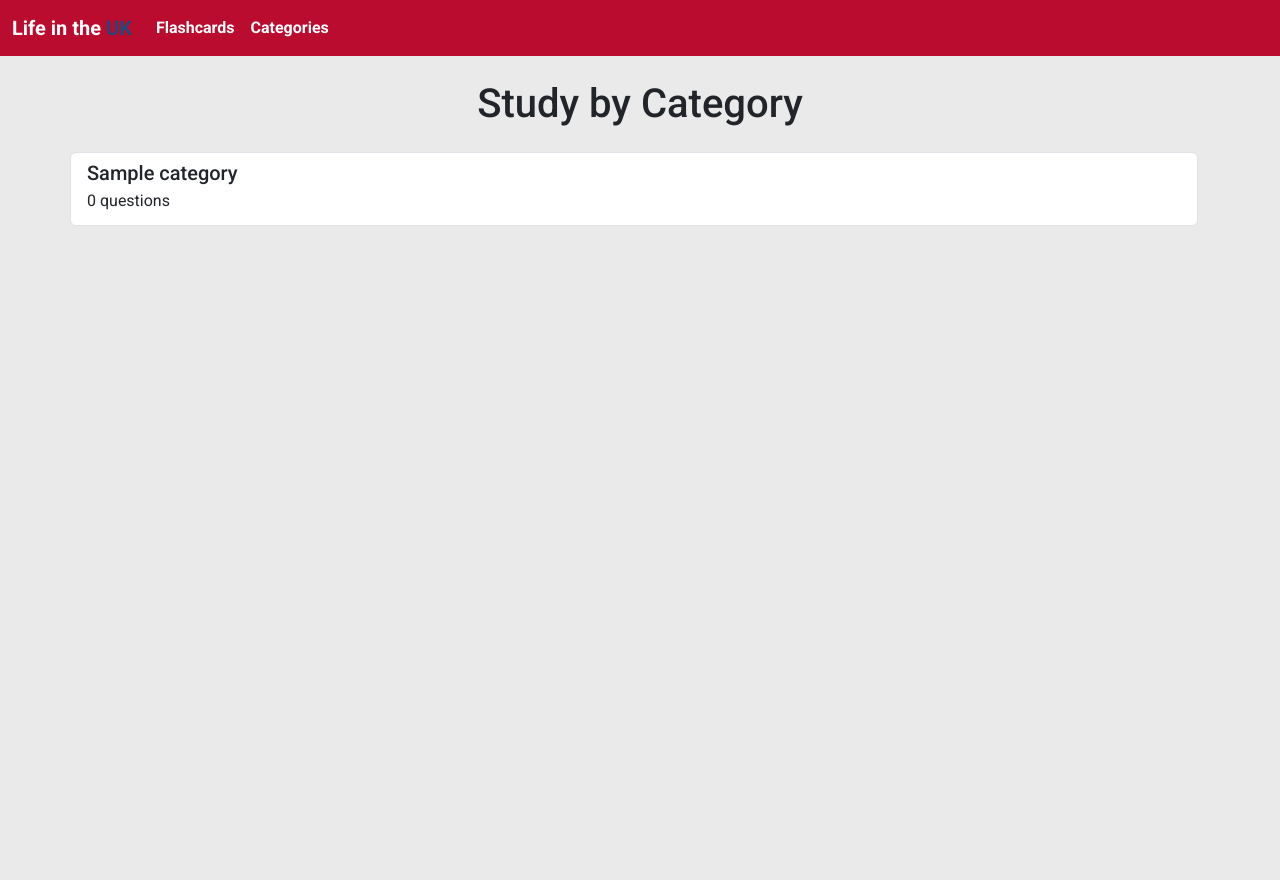
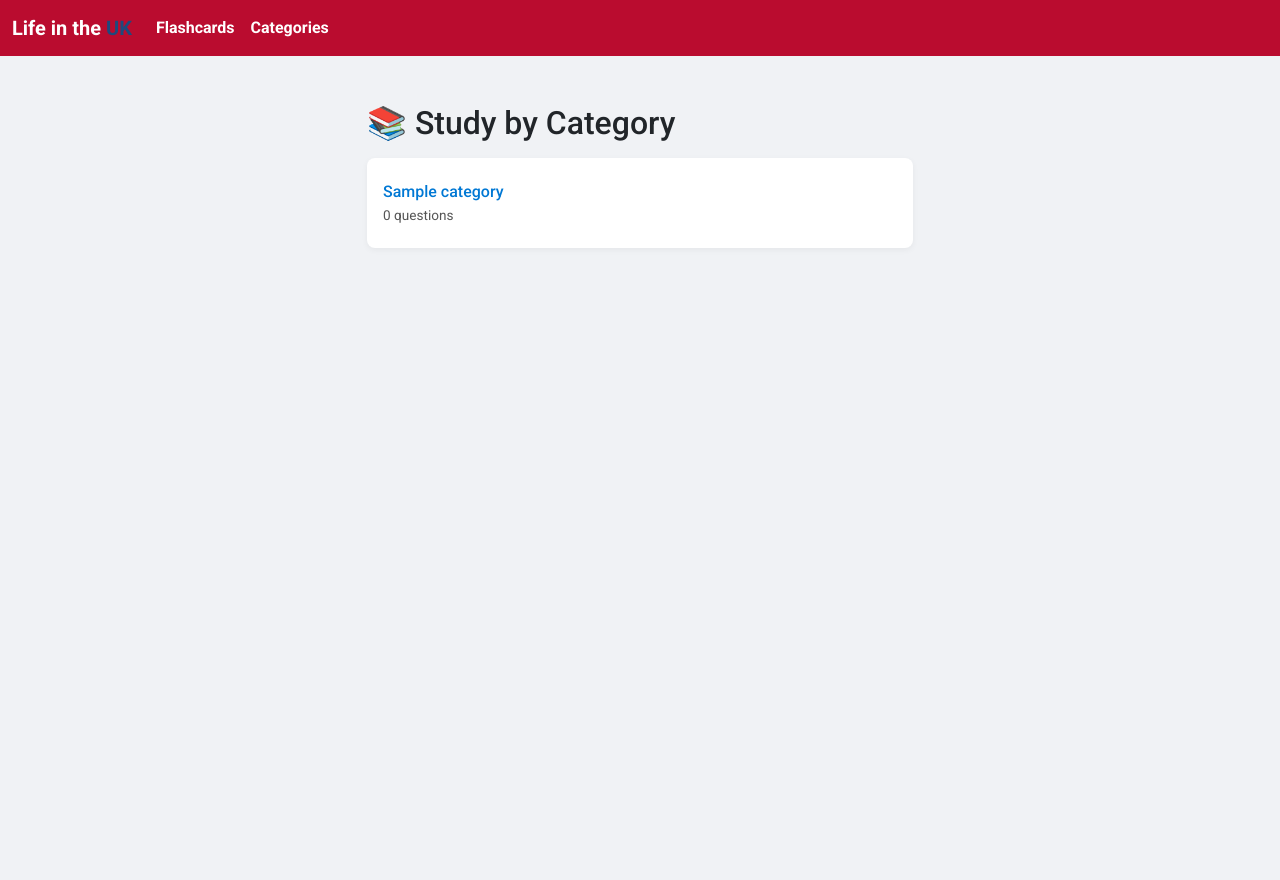
Before and after one commit to gerasoa/life-in-the-uk-prep, a Django app: page /quiz/ in a window 1280 px wide. Run offline with Django 5.2, Linux system fonts and the light colour scheme; data comes from the database, SQL or seed files in the repository; tables that the repository leaves empty hold one stand-in row (values such as "Sample post").

Commit message:
feat: redesign category display with improved styling and layout for better user experience

```diff
--- a/quiz/templates/categories.html
+++ b/quiz/templates/categories.html
@@ -2,24 +2,63 @@
 {% load static %}
 
 {% block content %}
-<div class="container text-center">
-  <div class="row">
-    <div class="col">
-      <h1>Study by Category</h1>
-    </div>
-  </div>
-  <div class="row">
-    <div class="list-group text-start mt-3">
-      {% for category in categories %}
-        <a href="{% url 'study_cards' category.id %}" class="list-group-item  " aria-current="true">
-          <div class="d-flex w-100 justify-content-between">
-            <h5 class="mb-1">{{ category.name }}</h5>
-            <!-- <small>3 days ago</small> -->
-          </div>
-          <p class="mb-1">{{ category.num_questions }} questions</p>
-          <!-- <small>{{ category.num_questions }} questions</small> -->
-        </a>
-      {% endfor %}
+<style>
+  body {
+    background-color: #f0f2f5;
+  }
+
+  .category-list {
+    display: flex;
+    flex-direction: column;
+    gap: 12px;
+  }
+
+  .category-item {
+    display: flex;
+    flex-direction: column;
+    justify-content: center;
+    height: 90px;
+    padding: 12px 16px;
+    background-color: #ffffff;
+    border-radius: 8px;
+    box-shadow: 0 2px 6px rgba(0,0,0,0.05);
+    text-decoration: none;
+    color: #1a1a1a;
+    transition: background-color 0.2s ease;
+  }
+
+  .category-item:hover {
+    background-color: #e6f0ff;
+  }
+
+  .category-name {
+    font-weight: 500;
+    color: #0078D4;
+    line-height: 1.2;
+    max-height: 2.4em; /* max 2 lines */
+    overflow: hidden;
+    text-overflow: ellipsis;
+  }
+
+  .category-count {
+    font-size: 0.85rem;
+    color: #555;
+    margin-top: 4px;
+  }
+</style>
+
+<div class="container-lg py-4">
+  <div class="row justify-content-center mb-3">
+    <div class="col-md-6">
+      <h2 class="mb-3 text-start">📚 Study by Category</h2>
+      <div class="category-list">
+        {% for category in categories %}
+          <a href="{% url 'study_cards' category.id %}" class="category-item">
+            <div class="category-name">{{ category.name }}</div>
+            <div class="category-count">{{ category.num_questions }} questions</div>
+          </a>
+        {% endfor %}
+      </div>
     </div>
   </div>
 </div>
```
